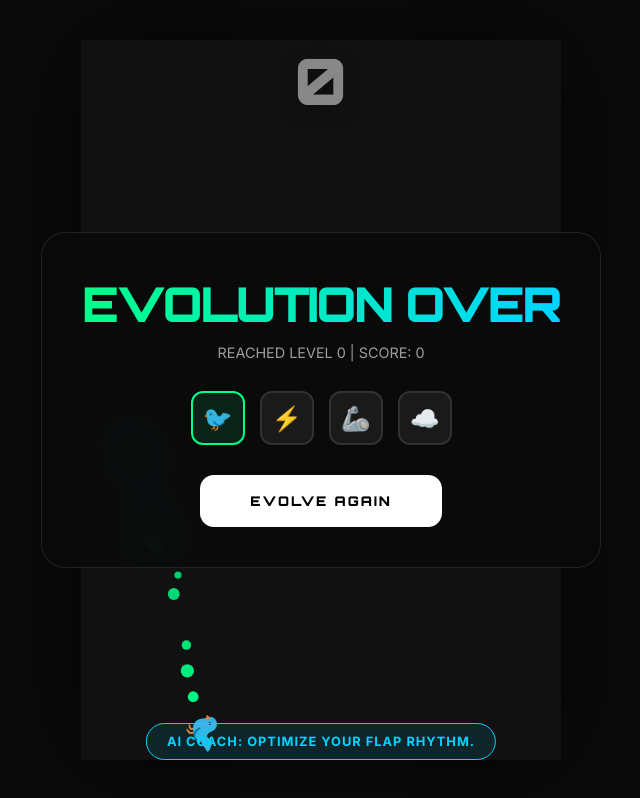
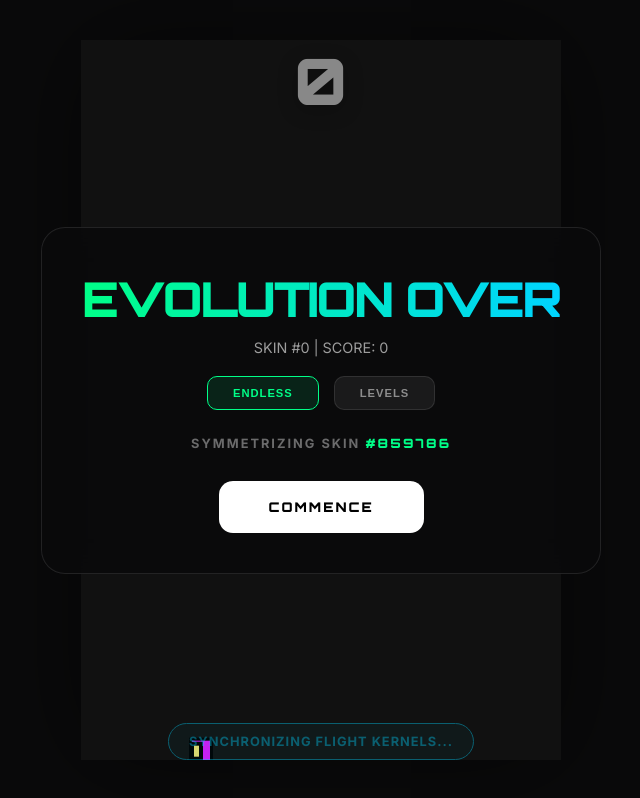
Before and after one commit to ypibsvanderdev/take-over-of-luays-flappy-bird-, a website: page index.html in a window 1280 px wide. Both pictures are taken after a click on the button "COMMENCE". Shown: the whole page, without its empty margins (319-959 px from the left). Drawn offline with Linux system fonts and the light colour scheme.

Commit message:
Elite Mega-Update: Procedural Skin Generator + Levels Mode + Official Pixel Art Renderer + Physics Standard

```diff
--- a/index.html
+++ b/index.html
@@ -35,7 +35,7 @@
         #ui-layer {
             position: absolute; inset: 0;
             pointer-events: none;
-            display: flex; flex-col; align-items: center; justify-content: center;
+            display: flex; flex-direction: column; align-items: center; justify-content: center;
             z-index: 100;
         }
 
@@ -50,7 +50,17 @@
 
         @keyframes menuFadeIn { from { opacity: 0; transform: scale(0.9); } to { opacity: 1; transform: scale(1); } }
 
-        h1 { font-family: 'Orbitron', sans-serif; font-weight: 900; letter-spacing: -2px; font-size: 3rem; margin: 0; background: linear-gradient(to right, var(--accent), var(--cyber-blue)); -webkit-background-clip: text; -webkit-text-fill-color: transparent; }
+        h1 {
+            font-family: 'Orbitron', sans-serif;
+            font-weight: 900;
+            letter-spacing: -2px;
+            font-size: 3rem;
+            margin: 0;
+            background: linear-gradient(to right, var(--accent), var(--cyber-blue));
+            background-clip: text;
+            -webkit-background-clip: text;
+            -webkit-text-fill-color: transparent;
+        }
         p { color: rgba(255,255,255,0.6); font-size: 0.9rem; margin-top: 10px; }
 
         .btn-start {
@@ -64,20 +74,27 @@
 
         .btn-start:hover { transform: translateY(-3px) scale(1.05); box-shadow: 0 10px 40px rgba(255,255,255,0.3); }
 
-        /* --- SKIN SELECTOR --- */
-        .skin-tray {
-            display: flex; gap: 15px; justify-content: center; margin-top: 30px;
+        .mode-tray {
+            display: flex; gap: 15px; justify-content: center; margin-top: 20px;
         }
 
-        .skin-btn {
-            width: 50px; height: 50px; border-radius: 12px;
-            border: 2px solid rgba(255,255,255,0.1);
-            background: #1a1a1b; cursor: pointer; transition: 0.3s;
-            display: flex; align-items: center; justify-content: center;
-            font-size: 1.5rem;
+        .mode-btn {
+            padding: 10px 25px; border-radius: 10px;
+            border: 1px solid rgba(255,255,255,0.1);
+            background: #1a1a1b; color: rgba(255,255,255,0.5);
+            cursor: pointer; transition: 0.3s; font-size: 0.7rem; font-weight: 800;
+            text-transform: uppercase; letter-spacing: 1px;
         }
 
-        .skin-btn.active { border-color: var(--accent); background: rgba(0, 255, 136, 0.1); }
+        .mode-btn.active { border-color: var(--accent); background: rgba(0, 255, 136, 0.1); color: var(--accent); }
+
+        .skin-preview {
+            margin-top: 25px; font-size: 0.8rem; font-weight: 800;
+            color: rgba(255,255,255,0.4); text-transform: uppercase;
+            letter-spacing: 2px;
+        }
+
+        #current-skin-id { color: var(--accent); font-family: 'Orbitron', sans-serif; }
 
         #score-display {
             position: absolute; top: 40px; left: 50%; transform: translateX(-50%);
@@ -107,11 +124,13 @@
                 <h1>EVOLUTION</h1>
                 <p>THE NEXT GENERATION OF FLIGHT</p>
 
-                <div class="skin-tray">
-                    <div class="skin-btn active" onclick="setSkin('classic')" title="Classic">🐦</div>
-                    <div class="skin-btn" onclick="setSkin('neon')" title="Neon">⚡</div>
-                    <div class="skin-btn" onclick="setSkin('cyber')" title="Cyber">🦾</div>
-                    <div class="skin-btn" onclick="setSkin('floaty')" title="Floaty">☁️</div>
+                <div class="mode-tray">
+                    <button class="mode-btn active" onclick="setMode('endless')">Endless</button>
+                    <button class="mode-btn" onclick="setMode('levels')">Levels</button>
+                </div>
+
+                <div class="skin-preview">
+                    Symmetrizing Skin <span id="current-skin-id">#000000</span>
                 </div>
 
                 <button class="btn-start" onclick="startGame()">Commence</button>
--- a/scripts/game.js
+++ b/scripts/game.js
@@ -16,25 +16,33 @@ canvas.width = WIDTH;
 canvas.height = HEIGHT;
 
 let score = 0;
+let level = 1;
+let mode = 'endless'; // endless, levels
 let isStarted = false;
 let isGameOver = false;
 let frameCount = 0;
 
-// --- SKIN SYSTEM CONFIG ---
+// --- INFINITY SKIN SYSTEM (Procedural) ---
 let currentSkin = {
-    emoji: "🐦",
-    jumpForce: -8,
-    gravity: 0.45,
-    mass: 1.2,
-    accent: "#00ff88"
+    id: 0,
+    primary: "#f7f130",   // Classic Yellow
+    secondary: "#f7b230", // Classic Orange
+    wing: "#ffffff",
+    eye: "#000000",
+    physics: { jump: -8.5, gravity: 0.48 }
 };
 
-const SKINS = {
-    classic: { emoji: "🐦", jumpForce: -8.5, gravity: 0.48, accent: "#00ff88" },
-    neon: { emoji: "⚡", jumpForce: -10, gravity: 0.6, accent: "#ff00ff" },
-    cyber: { emoji: "🦾", jumpForce: -7, gravity: 0.4, accent: "#00d4ff" },
-    floaty: { emoji: "☁️", jumpForce: -6, gravity: 0.3, accent: "#fff" }
-};
+function generateRandomSkin(seed) {
+    const r = (id) => Math.floor(Math.abs(Math.sin(seed + id) * 16777215)).toString(16).padStart(6, '0');
+    return {
+        id: seed,
+        primary: `#${r(1)}`,
+        secondary: `#${r(2)}`,
+        wing: `#${r(3)}`,
+        eye: `#000000`,
+        physics: { jump: -8.5, gravity: 0.48 }
+    };
+}
 
 // --- CORE GAME OBJECTS ---
 class Bird {
@@ -53,25 +61,22 @@ class Bird {
 
     flap() {
         if (this.dead) return;
-        this.velocity = currentSkin.jumpForce;
-        // Animation
-        this.rotation = -0.5;
+        this.velocity = currentSkin.physics.jump;
+        this.rotation = -0.4;
     }
 
     update() {
-        this.velocity += currentSkin.gravity;
+        this.velocity += currentSkin.physics.gravity;
         this.y += this.velocity;
 
-        // Rotation logic
         if (this.velocity < 0) {
-            this.rotation = Math.max(-0.6, this.rotation - 0.1);
+            this.rotation = Math.max(-0.4, this.rotation - 0.2);
         } else {
-            this.rotation = Math.min(Math.PI / 2, this.rotation + 0.05);
+            this.rotation = Math.min(Math.PI / 2, this.rotation + 0.1);
         }
 
-        // Boundary checks
         if (this.y < 0) { this.y = 0; this.velocity = 0; }
-        if (this.y + this.size > HEIGHT) { this.die(); }
+        if (this.y + 20 > HEIGHT) { this.die(); }
     }
 
     die() {
@@ -87,15 +92,37 @@ class Bird {
         ctx.translate(this.x, this.y);
         ctx.rotate(this.rotation);
 
-        ctx.font = `${this.size}px Arial`;
-        ctx.textAlign = "center";
-        ctx.textBaseline = "middle";
-        ctx.fillText(currentSkin.emoji, 0, 0);
+        // --- EVOLUTION PIXEL ART RENDERER (Procedural) ---
+        const size = 3; // Pixel size
+        const drawPixel = (px, py, color) => {
+            ctx.fillStyle = color;
+            ctx.fillRect(px * size, py * size, size, size);
+        };
 
-        // Trail effect (Particle logic)
-        if (frameCount % 2 === 0 && !this.dead && isStarted) {
-            particles.push(new Particle(this.x, this.y, currentSkin.accent));
-        }
+        // Draw Bird Body (Symmetric to Classic Flappy Bird)
+        ctx.fillStyle = "#000"; // Outline
+        ctx.fillRect(-18, -12, 36, 24);
+
+        // Fill Body
+        ctx.fillStyle = currentSkin.primary;
+        ctx.fillRect(-15, -9, 30, 18);
+
+        // Wing
+        ctx.fillStyle = currentSkin.wing;
+        ctx.fillRect(-12, 0, 15, 9);
+        ctx.strokeStyle = "#000";
+        ctx.strokeRect(-12, 0, 15, 9);
+
+        // Eye
+        ctx.fillStyle = "#fff";
+        ctx.fillRect(6, -6, 9, 9);
+        ctx.fillStyle = currentSkin.eye;
+        ctx.fillRect(12, -3, 3, 3);
+
+        // Beak
+        ctx.fillStyle = currentSkin.secondary;
+        ctx.fillRect(12, 3, 12, 6);
+        ctx.strokeRect(12, 3, 12, 6);
 
         ctx.restore();
     }
@@ -166,6 +193,7 @@ function startGame() {
     isStarted = true;
     isGameOver = false;
     score = 0;
+    level = 1;
     bird.reset();
     pipes = [new Pipe(WIDTH + 200)];
     particles = [];
@@ -173,7 +201,7 @@ function startGame() {
     scoreDisplay.style.opacity = "1";
     mainMenu.style.display = "none";
     aiCoach.style.opacity = "0.4";
-    aiCoach.innerText = "Synchronizing Bird Nuclei...";
+    aiCoach.innerText = mode === 'levels' ? "Commencing Level 1..." : "Synchronizing Flight Kernels...";
 }
 
 function gameOver() {
@@ -182,22 +210,22 @@ function gameOver() {
     mainMenu.style.display = "block";
     const title = document.querySelector('h1');
     const subtitle = document.querySelector('#main-menu p');
-    const startBtn = document.querySelector('.btn-start');
 
     title.innerText = "EVOLUTION OVER";
-    subtitle.innerText = `REACHED LEVEL ${Math.floor(score/10)} | SCORE: ${score}`;
-    startBtn.innerText = "Evolve Again";
+    subtitle.innerText = `SKIN #${currentSkin.id} | SCORE: ${score}`;
 
-    // AI Coach Insights
-    aiCoach.style.opacity = "1";
-    if (score < 10) aiCoach.innerText = "AI Coach: Optimize your flap rhythm.";
-    else if (score < 50) aiCoach.innerText = "AI Coach: Elite precision detected.";
-    else aiCoach.innerText = "AI Coach: Neural network synchronization complete.";
+    // Unlock new random skin on death
+    const newId = Math.floor(Math.random() * 1000000);
+    currentSkin = generateRandomSkin(newId);
+
+    // Update UI
+    const skinIdDisplay = document.getElementById('current-skin-id');
+    if (skinIdDisplay) skinIdDisplay.innerText = `#${newId.toString().padStart(6, '0')}`;
 }
 
-function setSkin(skinId) {
-    currentSkin = { ...SKINS[skinId] };
-    document.querySelectorAll('.skin-btn').forEach(btn => btn.classList.remove('active'));
+function setMode(m) {
+    mode = m;
+    document.querySelectorAll('.mode-btn').forEach(btn => btn.classList.remove('active'));
     event.currentTarget.classList.add('active');
 }
 
```
